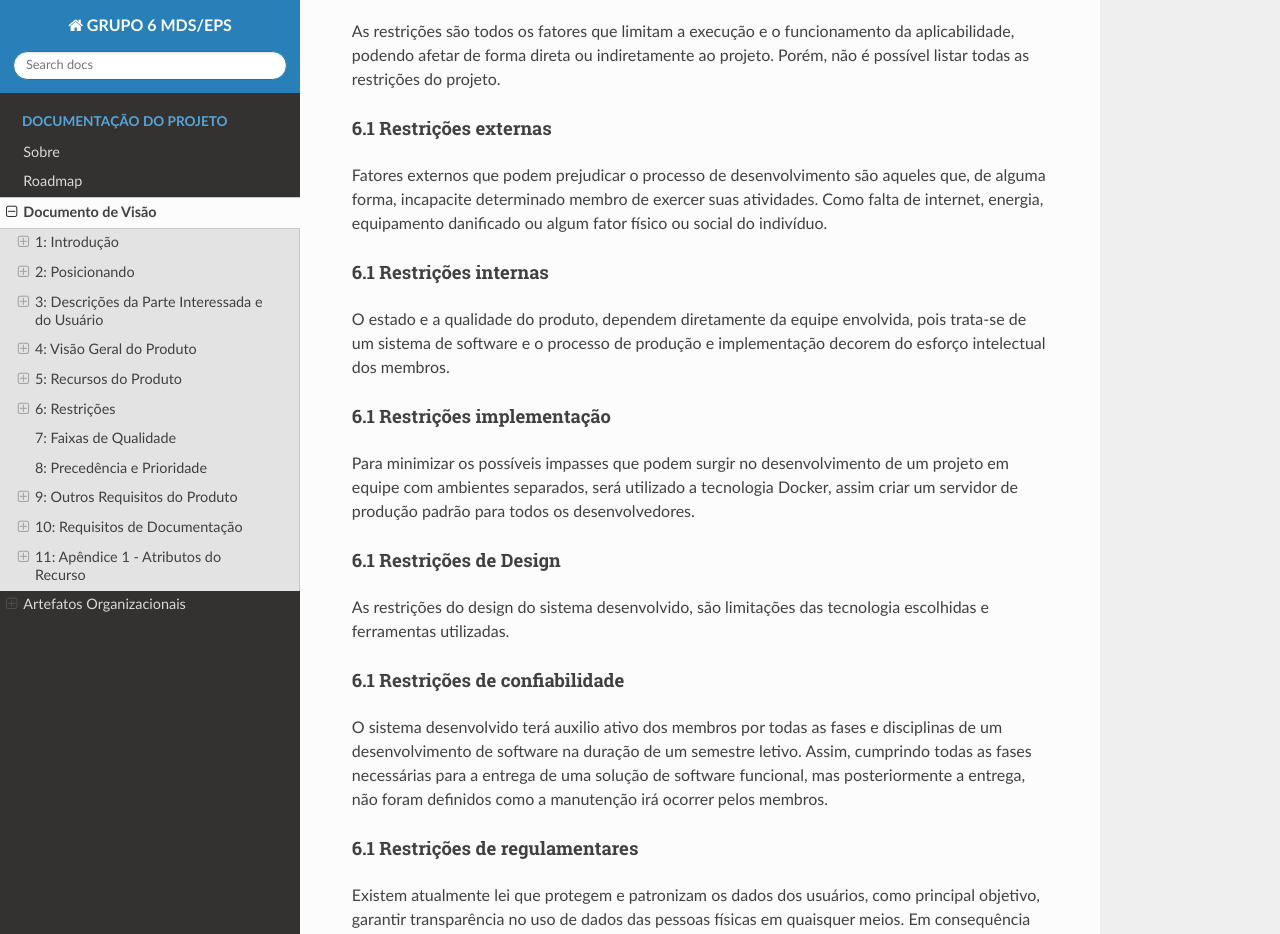
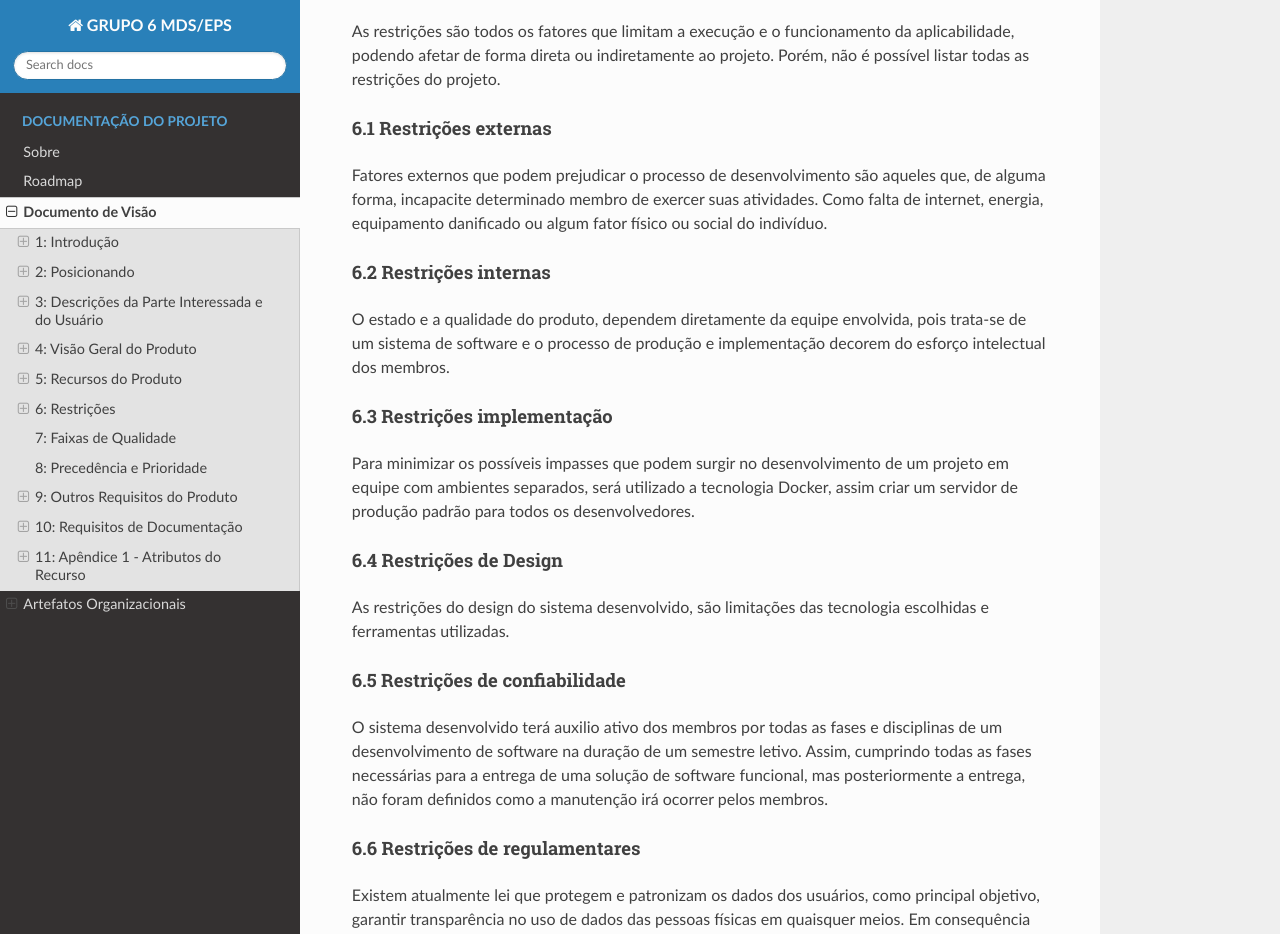
Before and after one commit to fga-eps-mds/2020.1-Grupo6, an MkDocs documentation site: the page built from docs/doc-visao.md, in a window 1280 px wide and 1400 px high, scrolled down 6510 px. Shown: the top 934 px of the window. Built offline with MkDocs 1.6.1, drawn with Linux system fonts in a browser that asks for light colours; nearby versions of some CDN libraries.

Commit message:
Update doc-visao.md

```diff
--- a/docs/doc-visao.md
+++ b/docs/doc-visao.md
@@ -136,15 +136,15 @@ Em toda esta seção, torne cada recurso relevante para usuários, operadores ou
 As restrições são todos os fatores que limitam a execução e o funcionamento da aplicabilidade, podendo afetar de forma direta ou indiretamente ao projeto. Porém, não é possível listar todas as restrições do projeto.
 ####	6.1 Restrições externas
 Fatores externos que podem prejudicar o processo de desenvolvimento são aqueles que, de alguma forma, incapacite determinado membro de exercer suas atividades. Como falta de internet, energia, equipamento danificado ou algum fator físico ou social do indivíduo.
-####	6.1 Restrições internas
+####	6.2 Restrições internas
 O estado e a qualidade do produto, dependem diretamente da equipe envolvida, pois trata-se de um sistema de software e o processo de produção e implementação decorem do esforço intelectual dos membros.
-####	6.1 Restrições implementação
+####	6.3 Restrições implementação
 Para minimizar os possíveis impasses que podem surgir no desenvolvimento de um projeto em equipe com ambientes separados, será utilizado a tecnologia Docker, assim criar um servidor de produção padrão para todos os desenvolvedores.
-####	6.1 Restrições de Design
+####	6.4 Restrições de Design
 As restrições do design do sistema desenvolvido, são limitações das tecnologia escolhidas e ferramentas utilizadas.
-####	6.1 Restrições de confiabilidade
+####	6.5 Restrições de confiabilidade
 O sistema desenvolvido terá auxilio ativo dos membros por todas as fases e disciplinas de um desenvolvimento de software na duração de um semestre letivo. Assim, cumprindo todas as fases necessárias para a entrega de uma solução de software funcional, mas posteriormente a entrega, não foram definidos como a manutenção irá ocorrer pelos membros.
-####	6.1 Restrições de regulamentares
+####	6.6 Restrições de regulamentares
 Existem atualmente lei que protegem e patronizam os dados dos usuários, como principal objetivo, garantir transparência no uso de dados das pessoas físicas em quaisquer meios. Em consequência disso, o projeto estará em conformidade com a Lei de proteção de Dados (Lei nº 13.709), LGPD.
 ###	7: Faixas de Qualidade
 Defina as faixas de qualidade para desempenho, robustez, tolerância a falhas, usabilidade e características similares que o conjunto de recursos não descreve.
```
